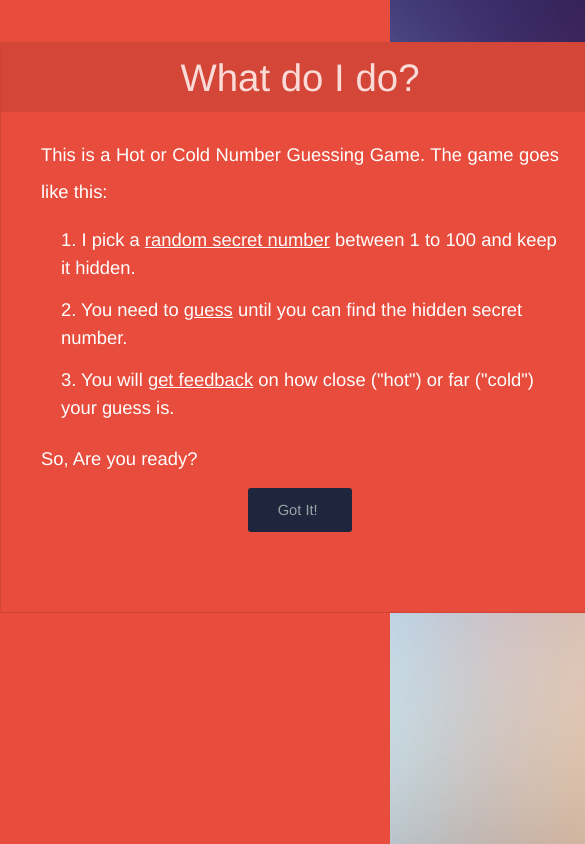
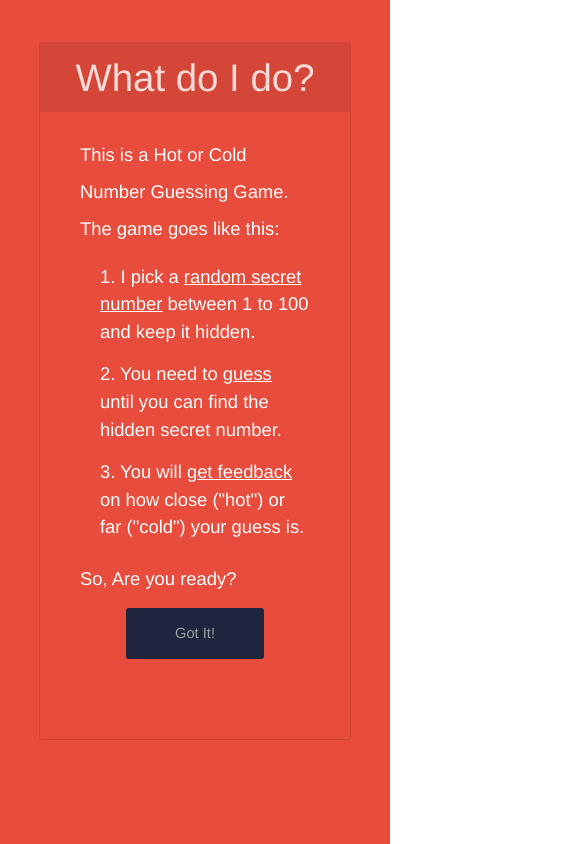
Before and after one commit to andreasadinata/react-hot-or-cold, a React app: page / in a window 390 px wide. Both pictures are taken after a click on the link "WHAT?". Shown: the whole page, 585 px wide, since content can reach past the window. Built offline with nearby package versions, Linux system fonts and the light colour scheme.

Commit message:
Small Update on the responsiveness error on phone

```diff
--- a/src/components/guess-count.css
+++ b/src/components/guess-count.css
@@ -13,3 +13,9 @@
     background-color: #11a8ab;
 
 }
+@media only screen and (max-width: 600px) {
+    #count{
+        width: 90%;
+        font-size: 18px;
+    }
+}
--- a/src/components/guess-form.css
+++ b/src/components/guess-form.css
@@ -62,3 +62,9 @@ input:focus {
 :-ms-input-placeholder {
    color: #95a5a6;
 }
+
+@media only screen and (max-width: 600px) {
+    input.button{
+        font-size: 18px;
+    }
+}
--- a/src/components/guess-list.css
+++ b/src/components/guess-list.css
@@ -24,3 +24,10 @@ ul.guessBox li {
     margin: 0.2em;
     color: #fff;
 }
+
+
+@media only screen and (max-width: 600px) {
+    ul.guessBox{
+        width: 90%;
+    }
+}
--- a/src/components/guess-section.css
+++ b/src/components/guess-section.css
@@ -16,5 +16,12 @@ h2 {
   width:50%;
   margin-left:auto;
   margin-right:auto;
-  max-width:500px;
+  max-width:600px;
 }
+
+
+@media only screen and (max-width: 800px) {
+    .centered{
+        width: 90%;
+    }
+}
--- a/src/components/info-modal.css
+++ b/src/components/info-modal.css
@@ -48,7 +48,7 @@
     margin: 0;
     padding: 10px 0;
     line-height: 2em;
-    text-align: justify;
+    text-align: left;
 }
 
 .content > div ul {
@@ -82,3 +82,14 @@
     display: block;
     width: 20%;
 }
+
+@media only screen and (max-width: 600px) {
+    .content{
+        width: 80%
+    }
+    .content > div a{
+        width: 60%;
+        padding: 18px;
+        text-align: center;
+    }
+}
```
Also changed, not shown: build/asset-manifest.json, build/index.html, build/service-worker.js, 11 other files. Lines whose indentation alone changed are shown as unchanged.
